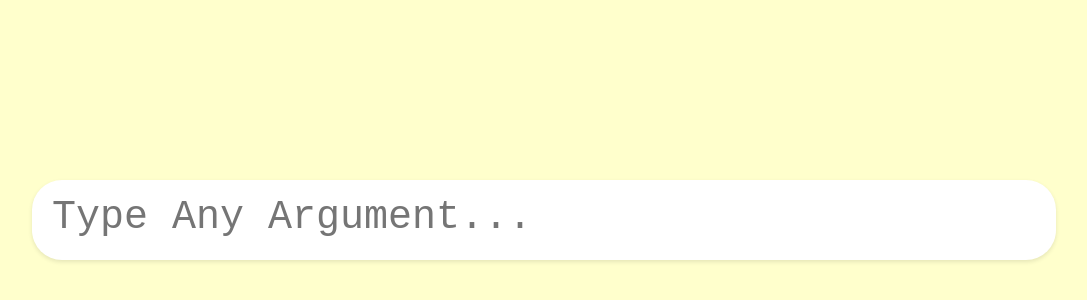
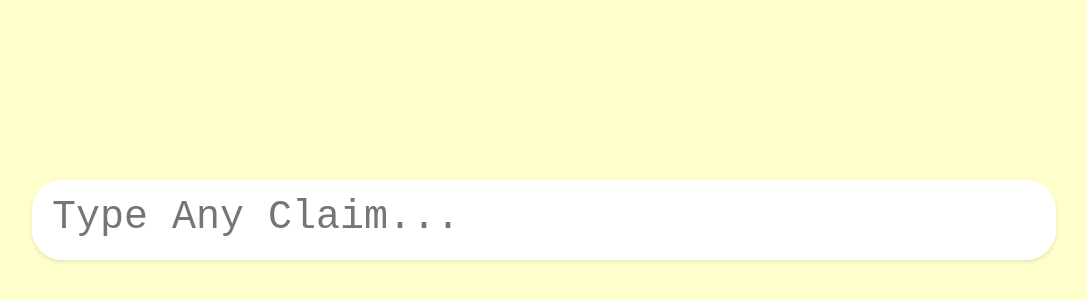
Before and after one commit to JakeRossi/JakeRossi.github.io, a plain HTML site: page index.html in a window 1280 px wide. Shown: the part 20-320 px from the top of the page, without its empty margins (96-1183 px from the left). Drawn offline with Linux system fonts and the light colour scheme.

Commit message:
Update index.html

```diff
--- a/index.html
+++ b/index.html
@@ -33,6 +33,6 @@
     </style>
 </head>
 <body>
-    <textarea id="chat-input" placeholder="Type Any Argument..."></textarea>
+    <textarea id="chat-input" placeholder="Type Any Claim..."></textarea>
 </body>
 </html>
```
